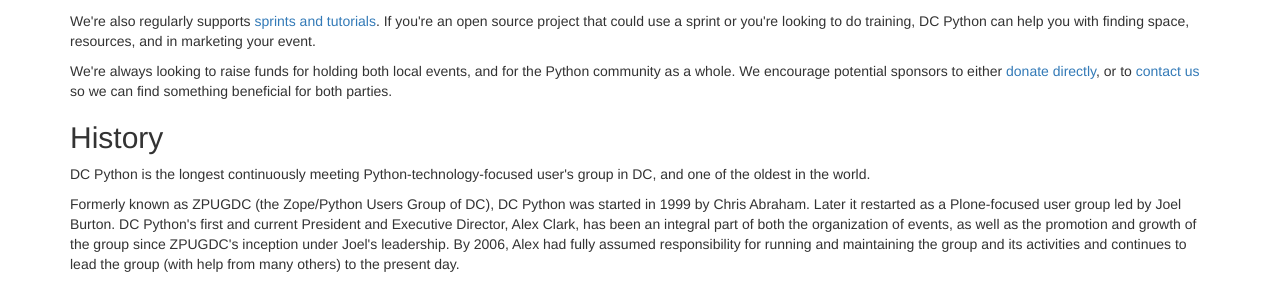
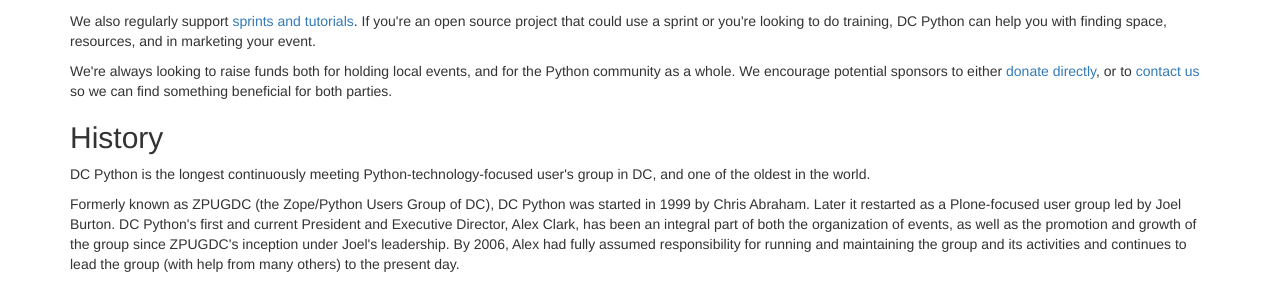
Before and after one commit to ohimors/dcpython-django, a Django app: page /about in a window 1280 px wide. Shown: the part 717-998 px from the top of the page. Run offline with Django 3.2, Linux system fonts and the light colour scheme; some libraries are stand-ins or nearby versions.

Commit message:
corrected some text in the community section of the about page

```diff
--- a/app/templates/app/about.html
+++ b/app/templates/app/about.html
@@ -19,11 +19,11 @@
         </ul>
 
       <h2>Community</h2>
-        <p><span class="image-right"><a href="http://www.flickr.com/photos/vincentgallegos/3992955022/"><img src="/static/img/aclarktalks.png"></a></span>DC Python's <a href="/events">monthly user group meeting</a>, held on the first tuesday of each month, is our most popular activity. One or two speakers will present on a topic of interest to the python community. We're always looking for volunteers to present a topic that they're passionate about!.</p>
+        <p><span class="image-right"><a href="http://www.flickr.com/photos/vincentgallegos/3992955022/"><img src="/static/img/aclarktalks.png"></a></span>DC Python's <a href="/events">monthly user group meeting</a>, held on the first tuesday of each month, is our most popular activity. One or two speakers will present on a topic of interest to the python community. We'd love for you to volunteer to present a topic that you're passionate about!</p>
 
-        <p>We're also regularly supports <a href="/events">sprints and tutorials</a>. If you're an open source project that could use a sprint or you're looking to do training, DC Python can help you with finding space, resources, and in marketing your event.</p>
+        <p>We also regularly support <a href="/events">sprints and tutorials</a>. If you're an open source project that could use a sprint or you're looking to do training, DC Python can help you with finding space, resources, and in marketing your event.</p>
 
-        <p>We're always looking to raise funds for holding both local events, and for the Python community as a whole. We encourage potential sponsors to either <a href="/donate">donate directly</a>, or to <a class="mail-link" href="mailto:board@dcpython.org">contact us</a> so we can find something beneficial for both parties.</p>
+        <p>We're always looking to raise funds both for holding local events, and for the Python community as a whole. We encourage potential sponsors to either <a href="/donate">donate directly</a>, or to <a class="mail-link" href="mailto:board@dcpython.org">contact us</a> so we can find something beneficial for both parties.</p>
 
 
       <h2>History</h2>
```
